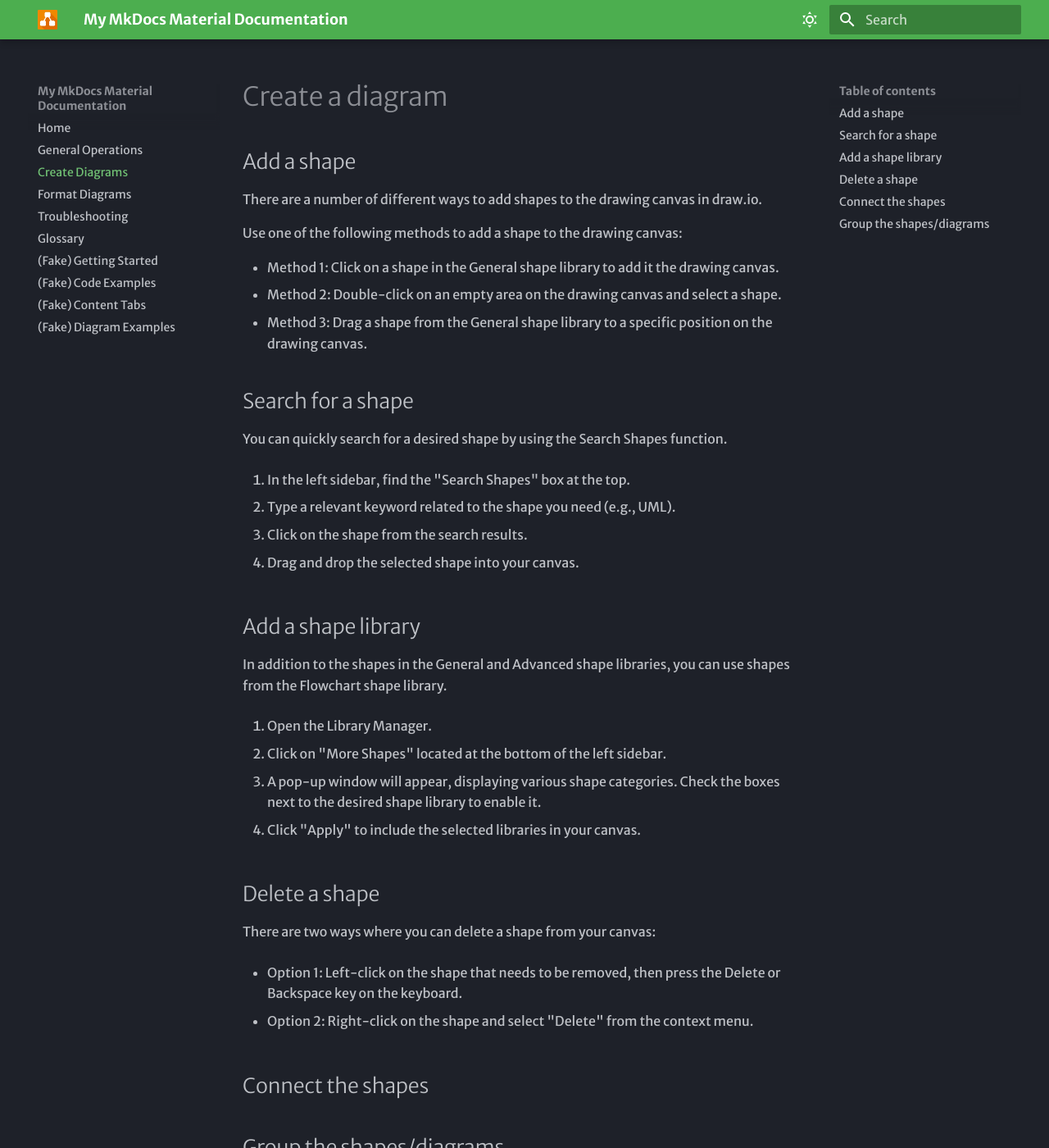
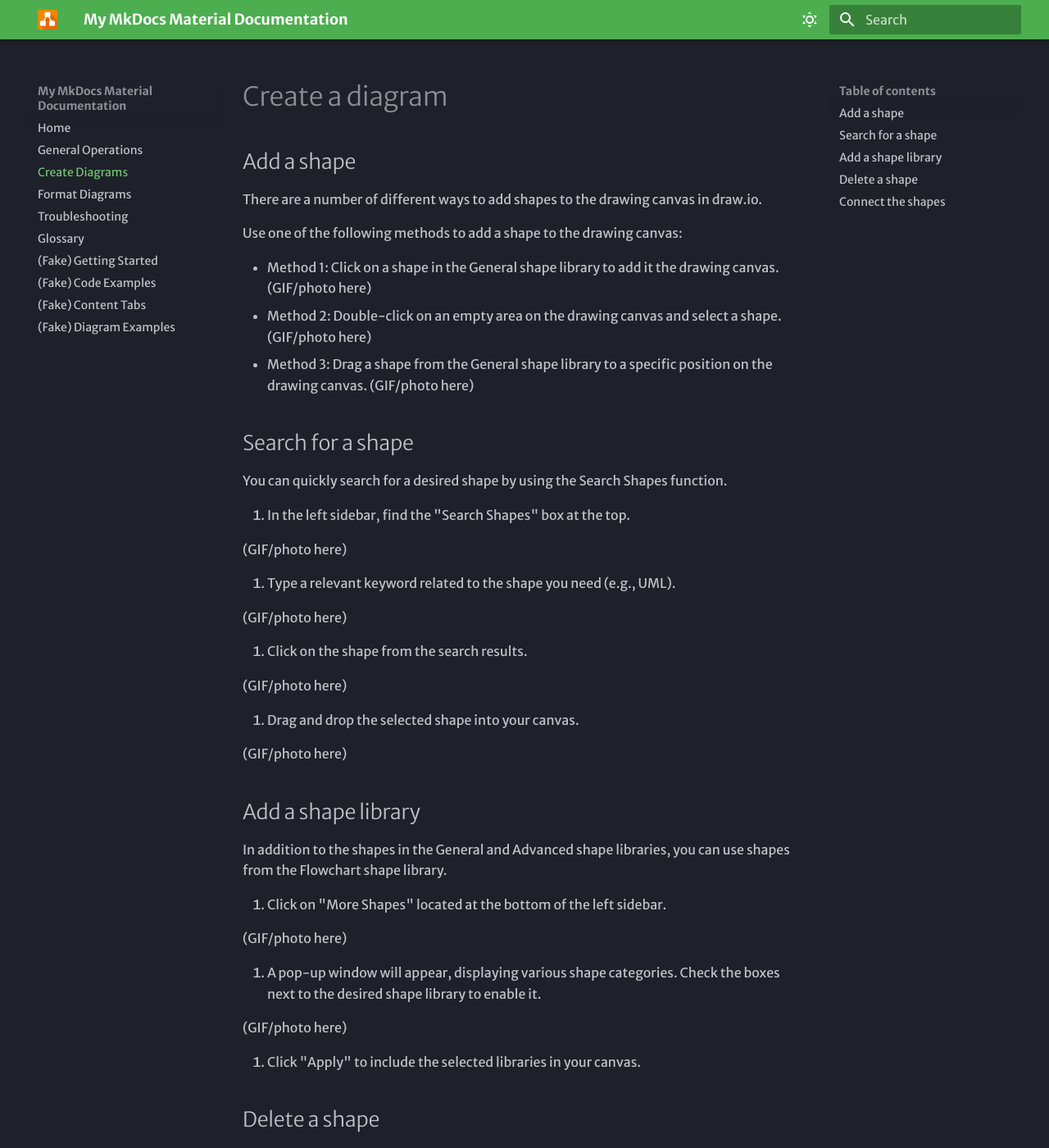
Before and after one commit to zoeyj3/2216_documentation, an MkDocs documentation site: the page built from docs/create-diagrams.md, in a window 1280 px wide and 1400 px high. Shown: the whole window at 82% size. Built offline with MkDocs 1.6.1 and Material for MkDocs 9.7.7, drawn with Linux system fonts in a browser that asks for light colours; some web fonts are replaced; some of the changed text lies outside the part shown.

Commit message:
Reallocate subheaders

```diff
--- a/docs/create-diagrams.md
+++ b/docs/create-diagrams.md
@@ -7,8 +7,11 @@
 Use one of the following methods to add a shape to the drawing canvas:
 
 - Method 1: Click on a shape in the General shape library to add it the drawing canvas.
+(GIF/photo here)
 - Method 2: Double-click on an empty area on the drawing canvas and select a shape.
+(GIF/photo here)
 - Method 3: Drag a shape from the General shape library to a specific position on the drawing canvas.
+(GIF/photo here)
 
 ## Search for a shape
 
@@ -16,23 +19,34 @@
 
 1. In the left sidebar, find the "Search Shapes" box at the top.
 
+(GIF/photo here)
+
 2. Type a relevant keyword related to the shape you need (e.g., UML).
+
+(GIF/photo here)
 
 3. Click on the shape from the search results.
 
+(GIF/photo here)
+
 4. Drag and drop the selected shape into your canvas.
+
+(GIF/photo here)
 
 ## Add a shape library
 
 In addition to the shapes in the General and Advanced shape libraries, you can use shapes from the Flowchart shape library.
 
-1. Open the Library Manager.
+1. Click on "More Shapes" located at the bottom of the left sidebar.
 
-2. Click on "More Shapes" located at the bottom of the left sidebar.
+(GIF/photo here)
 
-3. A pop-up window will appear, displaying various shape categories. Check the boxes next to the desired shape library to enable it.
+2. A pop-up window will appear, displaying various shape categories. Check the boxes next to the desired shape library to enable it.
 
-4. Click "Apply" to include the selected libraries in your canvas.
+(GIF/photo here)
+
+3. Click "Apply" to include the selected libraries in your canvas.
+
 
 ## Delete a shape
 
@@ -40,8 +54,12 @@
 
 - Option 1: Left-click on the shape that needs to be removed, then press the Delete or Backspace key on the keyboard.
 
+(GIF/photo here)
+
 - Option 2: Right-click on the shape and select "Delete" from the context menu.
+
+(GIF/photo here)
 
 ## Connect the shapes
 
-## Group the shapes/diagrams
+(content here)
```
Also changed, not shown: docs/format-diagrams.md (+8 -0 lines).
